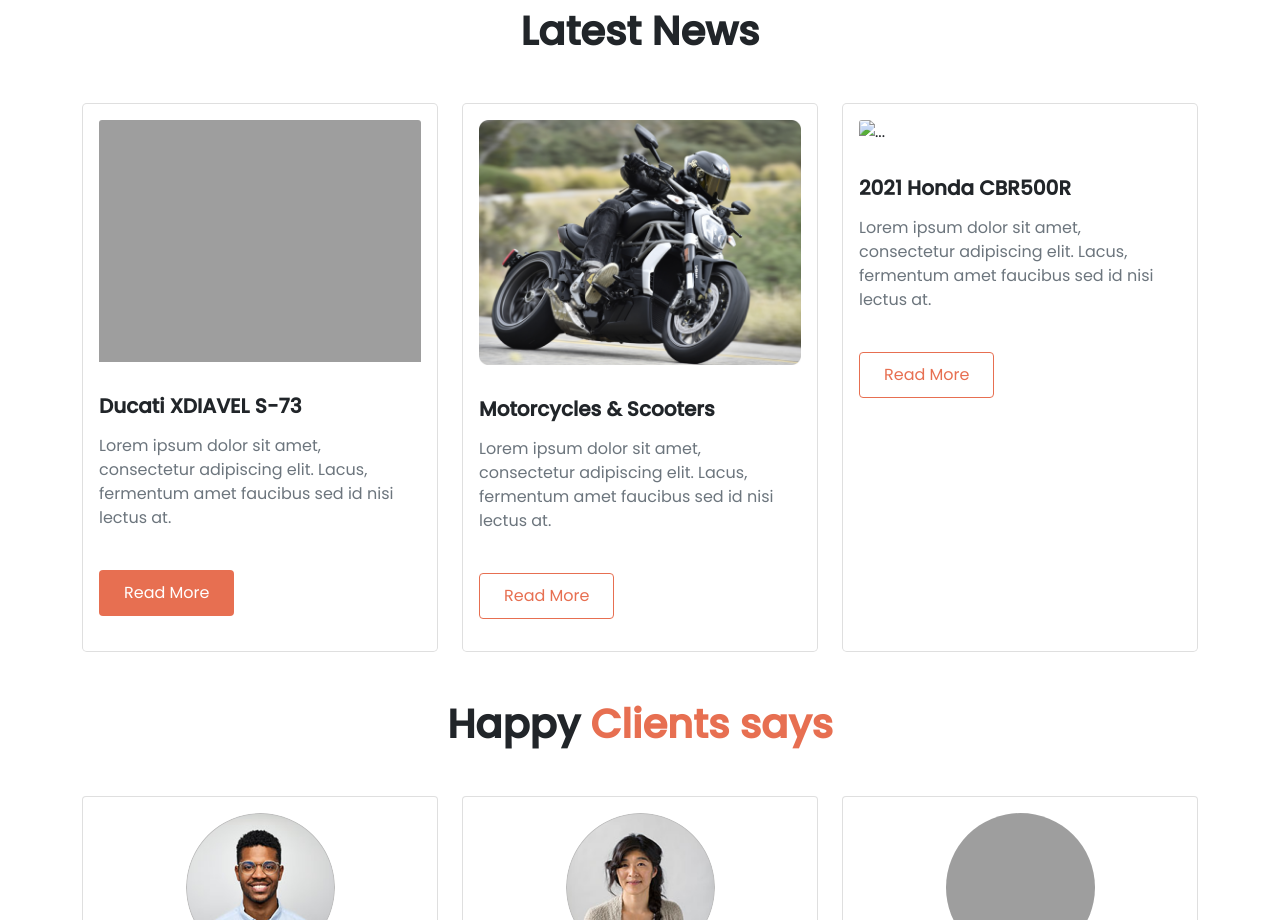
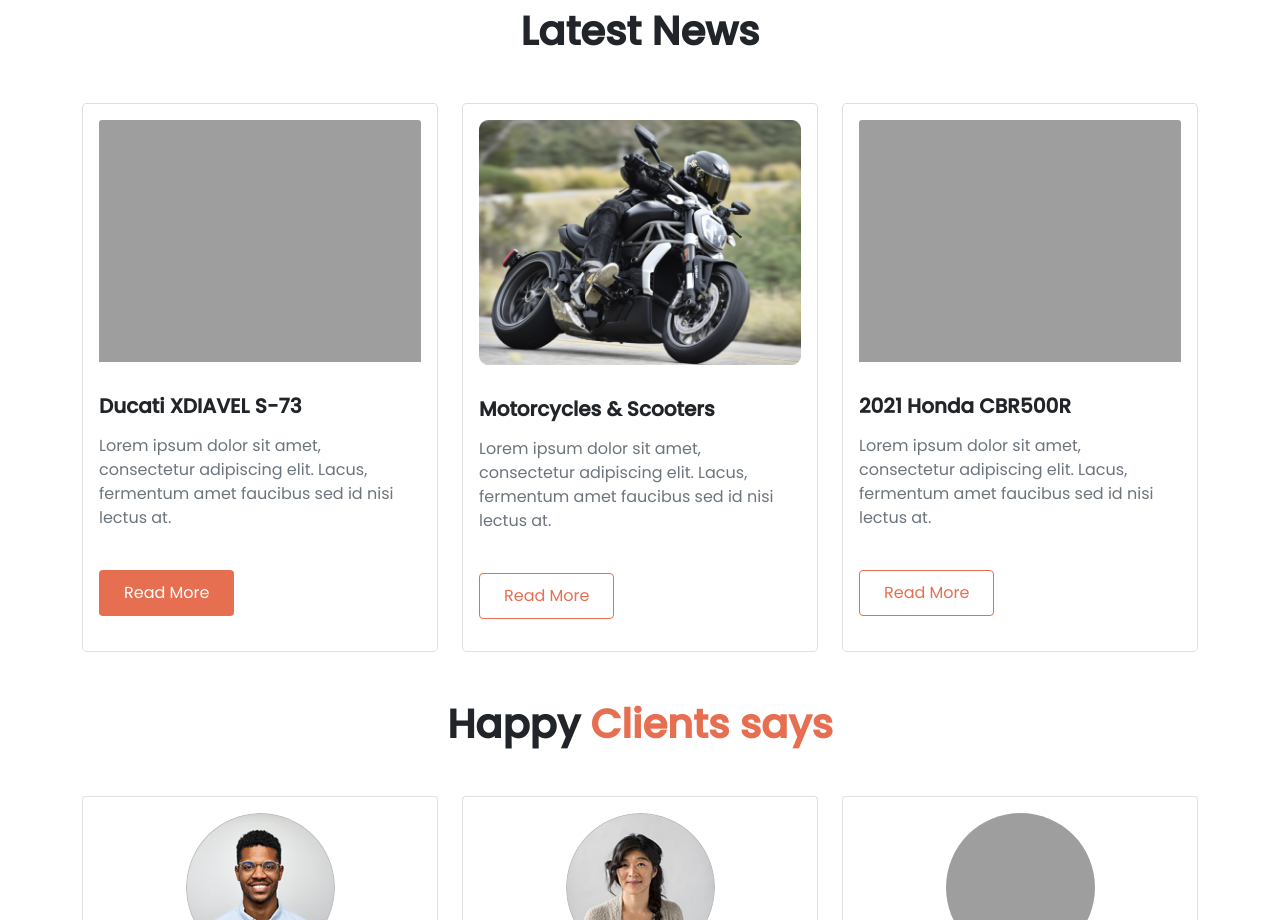
Before and after one commit to Saidul147/Honda-CBR, a plain HTML site: page index.html in a window 1280 px wide. Shown: the part 1120-2040 px from the top of the page. Drawn offline with nearby package versions, Linux system fonts and the light colour scheme; the site is published under a folder, as on GitHub Pages, so addresses that start at the root find nothing.

Commit message:
image correction

```diff
--- a/index.html
+++ b/index.html
@@ -149,7 +149,7 @@
             </div>
             <div class="col">
               <div class="card h-100 p-3 rounded-3">
-                <img src="/images/bike-3.png" class="card-img-top" alt="...">
+                <img src="images/bike-3.png" class="card-img-top" alt="...">
                 <div class="card-body px-0">
                   <h5 class="card-title fw-bold my-3">2021 Honda CBR500R</h5>
                   <p class="card-text lh-2 text-muted">Lorem ipsum dolor sit amet, consectetur
```
